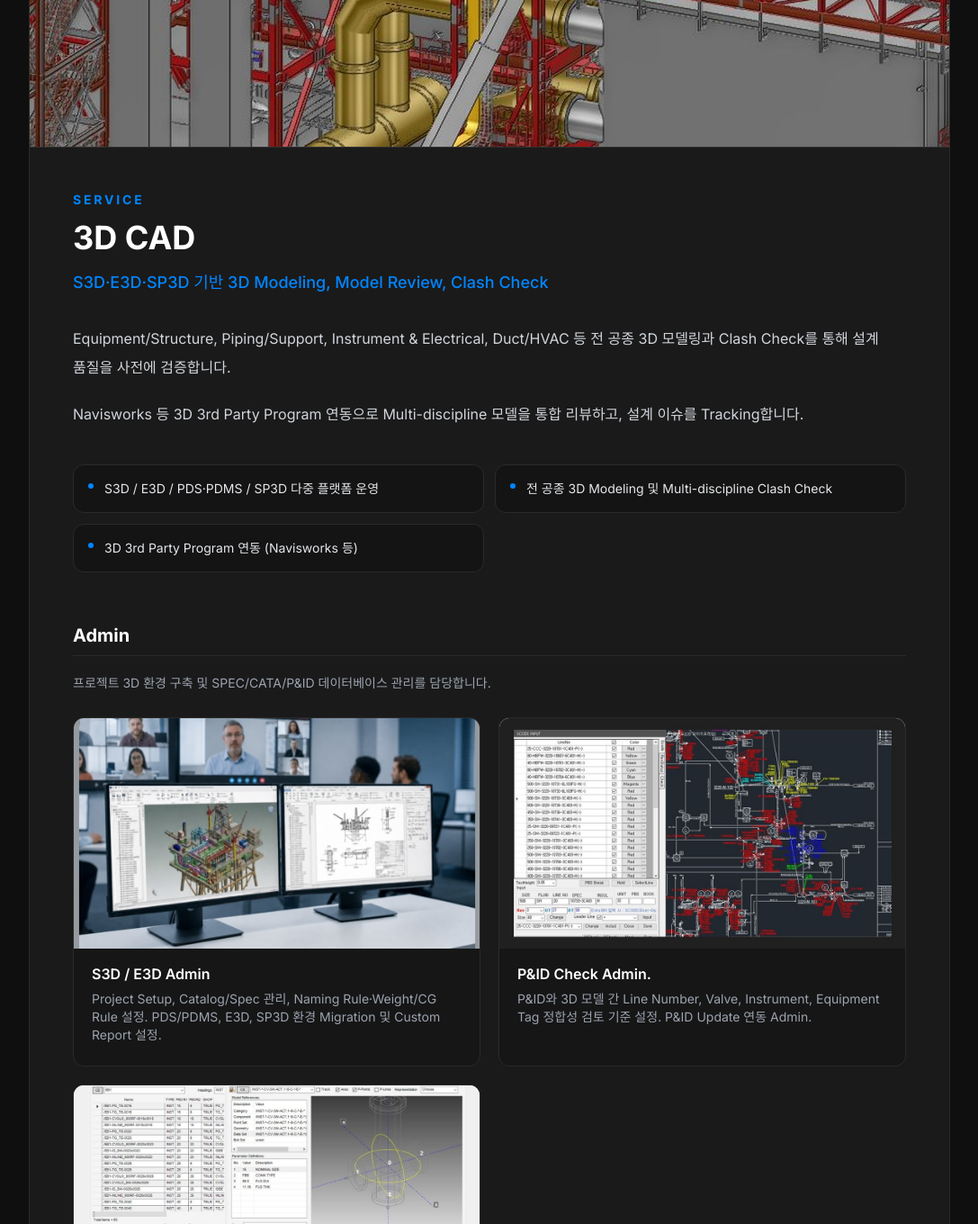
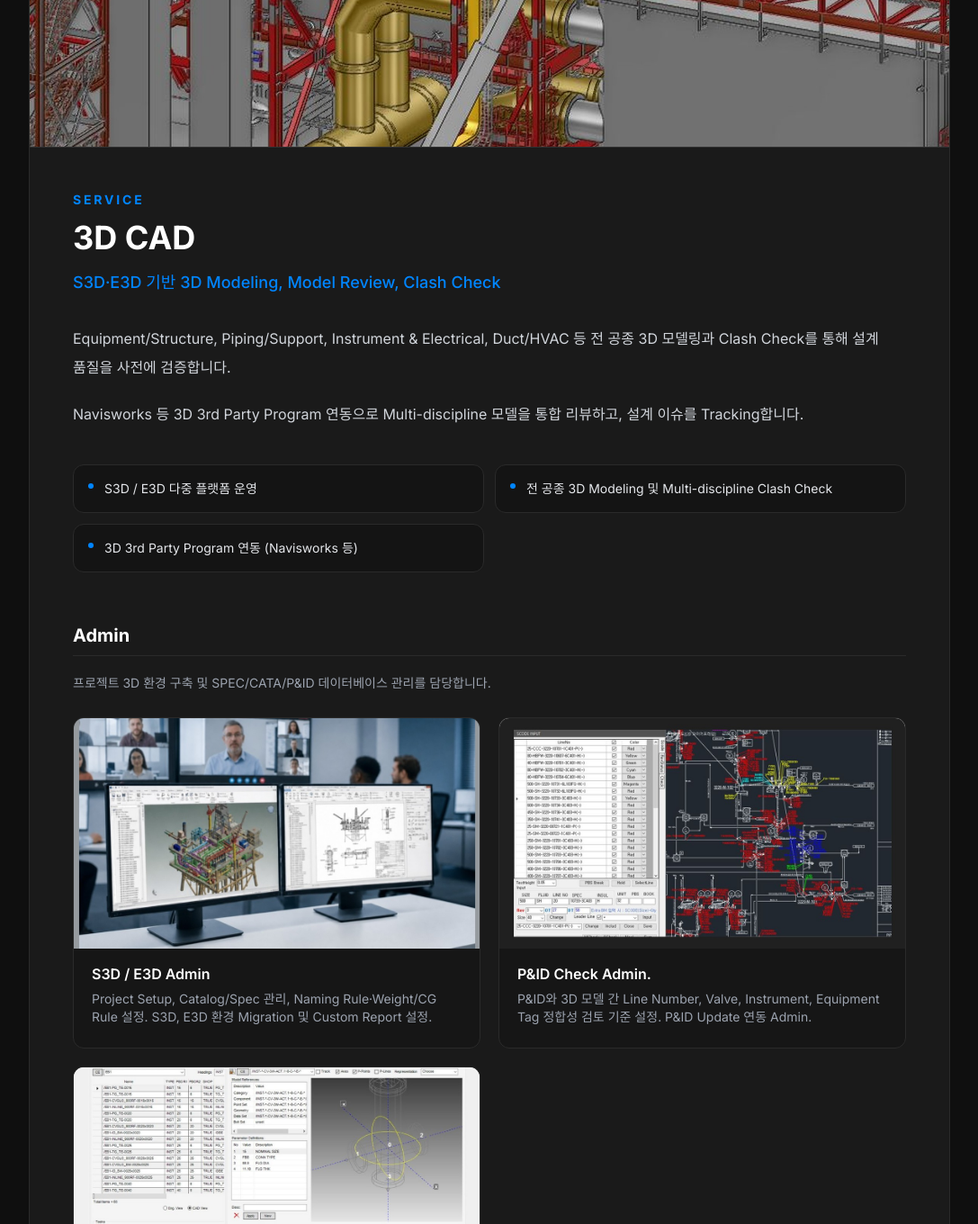
Before and after one commit to kimjy0411/maxskill-b2b, a Next.js app: page /services#piping in a window 1280 px wide. Shown: the part 7631-8991 px from the top of the page at 90% size, without its empty margins (96-1183 px from the left). Built offline with nearby package versions, Linux system fonts and the light colour scheme.

Commit message:
Keep only S3D and E3D names on the 3D CAD service page.

```diff
--- a/data/serviceItemImages.ts
+++ b/data/serviceItemImages.ts
@@ -182,7 +182,7 @@ export const serviceItemImages: Record<
   ),
   "cad/3D 3rd Party Program": itemImage(
     "cad-3rd-party.jpg",
-    "Navisworks — PDMS·Tekla·IFC 등 멀티 디시플린 3D 모델 통합 리뷰",
+    "Navisworks — E3D·Tekla·IFC 등 멀티 디시플린 3D 모델 통합 리뷰",
     "object-cover object-[50%_38%]",
   ),
 
--- a/data/services.ts
+++ b/data/services.ts
@@ -182,13 +182,13 @@ export const services: Service[] = [
     id: "cad",
     title: "3D CAD",
     summary:
-      "S3D·E3D·SP3D 기반 3D Modeling, Model Review, Clash Check",
+      "S3D·E3D 기반 3D Modeling, Model Review, Clash Check",
     intro: [
       "Equipment/Structure, Piping/Support, Instrument & Electrical, Duct/HVAC 등 전 공종 3D 모델링과 Clash Check를 통해 설계 품질을 사전에 검증합니다.",
       "Navisworks 등 3D 3rd Party Program 연동으로 Multi-discipline 모델을 통합 리뷰하고, 설계 이슈를 Tracking합니다.",
     ],
     highlights: [
-      "S3D / E3D / PDS·PDMS / SP3D 다중 플랫폼 운영",
+      "S3D / E3D 다중 플랫폼 운영",
       "전 공종 3D Modeling 및 Multi-discipline Clash Check",
       "3D 3rd Party Program 연동 (Navisworks 등)",
     ],
@@ -201,7 +201,7 @@ export const services: Service[] = [
           {
             name: "S3D / E3D Admin",
             description:
-              "Project Setup, Catalog/Spec 관리, Naming Rule·Weight/CG Rule 설정. PDS/PDMS, E3D, SP3D 환경 Migration 및 Custom Report 설정.",
+              "Project Setup, Catalog/Spec 관리, Naming Rule·Weight/CG Rule 설정. S3D, E3D 환경 Migration 및 Custom Report 설정.",
           },
           {
             name: "P&ID Check Admin.",
```
